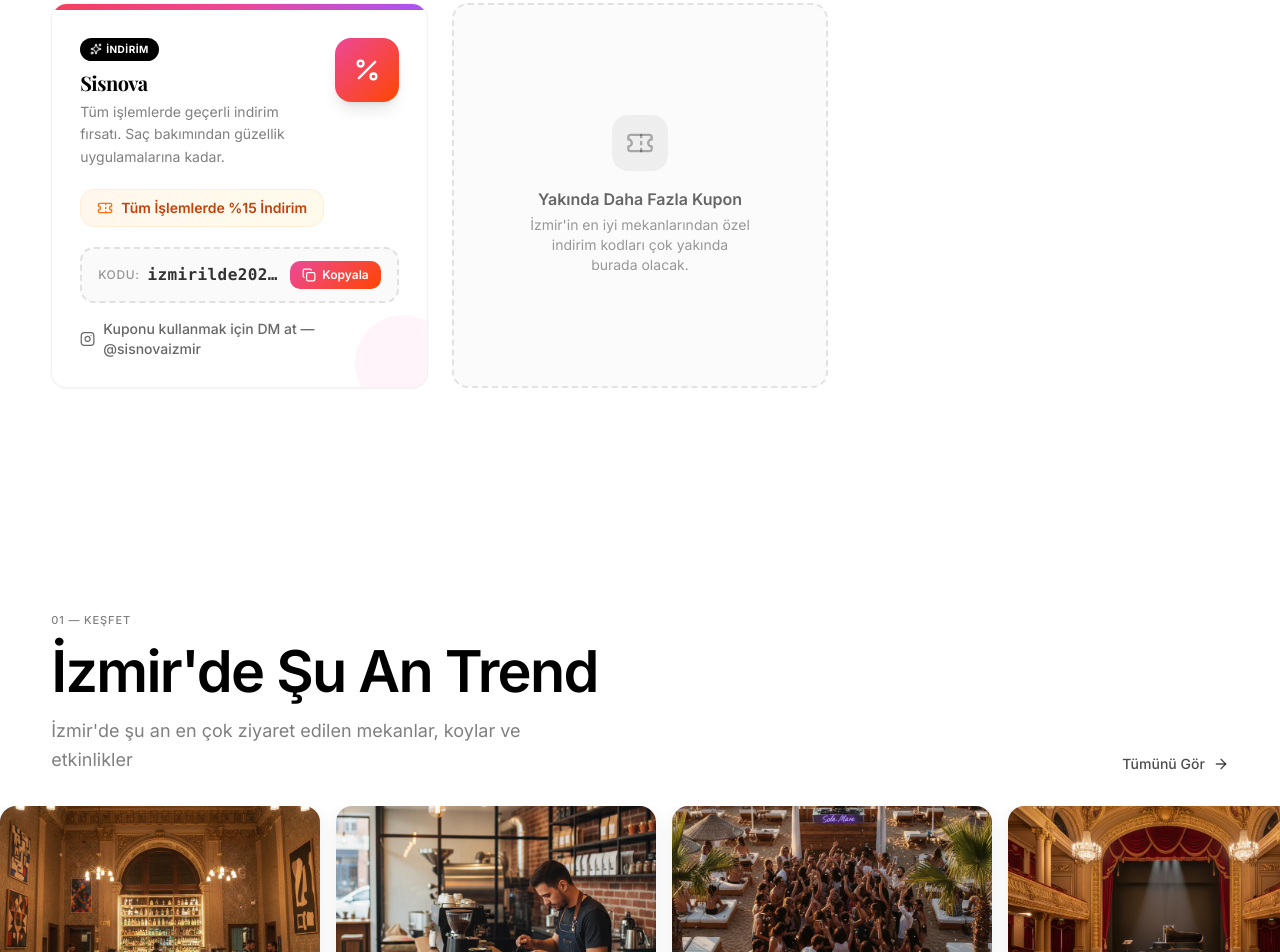
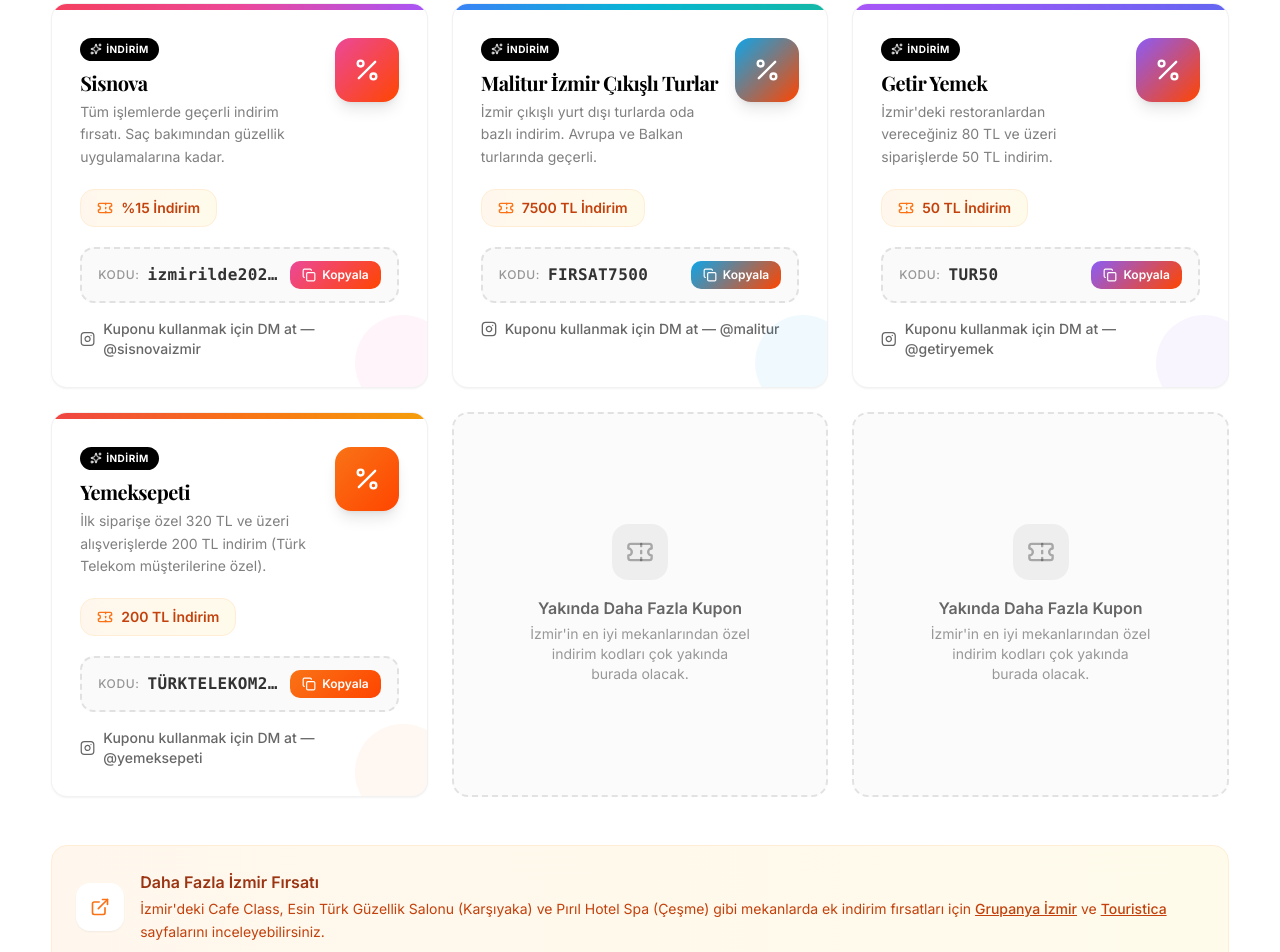
Before and after one commit to busseozgenoglu-cyber/izmirilde, a React (Vite) app: page / in a window 1280 px wide. Shown: the part 1160-2112 px from the top of the page. Built offline with nearby package versions, Linux system fonts and the light colour scheme; a web font is replaced by a local one.

Commit message:
feat: expand coupon section with researched Izmir discounts (Sisnova, Malitur, Getir, Yemeksepeti)

```diff
--- a/src/components/CouponSection.tsx
+++ b/src/components/CouponSection.tsx
@@ -1,6 +1,6 @@
 import { useState } from 'react'
 import { Link } from 'react-router-dom'
-import { Copy, Check, Instagram, Percent, Ticket, Sparkles } from 'lucide-react'
+import { Copy, Check, Instagram, Percent, Ticket, Sparkles, ExternalLink } from 'lucide-react'
 
 interface Coupon {
   id: string
@@ -26,6 +26,39 @@ const coupons: Coupon[] = [
     color: 'from-rose-500 via-pink-500 to-purple-500',
     accentColor: '#ec4899',
   },
+  {
+    id: 'malitur',
+    venue: 'Malitur İzmir Çıkışlı Turlar',
+    discount: '7500 TL',
+    description: 'İzmir çıkışlı yurt dışı turlarda oda bazlı indirim. Avrupa ve Balkan turlarında geçerli.',
+    code: 'FIRSAT7500',
+    instagram: 'https://www.instagram.com/malitur',
+    instagramHandle: '@malitur',
+    color: 'from-blue-500 via-cyan-500 to-teal-500',
+    accentColor: '#0ea5e9',
+  },
+  {
+    id: 'getiryemek',
+    venue: 'Getir Yemek',
+    discount: '50 TL',
+    description: 'İzmir\'deki restoranlardan vereceğiniz 80 TL ve üzeri siparişlerde 50 TL indirim.',
+    code: 'TUR50',
+    instagram: 'https://www.instagram.com/getiryemek',
+    instagramHandle: '@getiryemek',
+    color: 'from-purple-500 via-violet-500 to-indigo-500',
+    accentColor: '#8b5cf6',
+  },
+  {
+    id: 'yemeksepeti',
+    venue: 'Yemeksepeti',
+    discount: '200 TL',
+    description: 'İlk siparişe özel 320 TL ve üzeri alışverişlerde 200 TL indirim (Türk Telekom müşterilerine özel).',
+    code: 'TÜRKTELEKOM200',
+    instagram: 'https://www.instagram.com/yemeksepeti',
+    instagramHandle: '@yemeksepeti',
+    color: 'from-red-500 via-orange-500 to-amber-500',
+    accentColor: '#f97316',
+  },
 ]
 
 function CouponCard({ coupon }: { coupon: Coupon }) {
@@ -37,7 +70,6 @@ function CouponCard({ coupon }: { coupon: Coupon }) {
       setCopied(true)
       setTimeout(() => setCopied(false), 2000)
     } catch {
-      // Fallback
       const ta = document.createElement('textarea')
       ta.value = coupon.code
       document.body.appendChild(ta)
@@ -84,7 +116,7 @@ function CouponCard({ coupon }: { coupon: Coupon }) {
           <div className="inline-flex items-center gap-2 px-4 py-2 rounded-xl bg-gradient-to-r from-orange-50 to-amber-50 border border-orange-100">
             <Ticket className="w-4 h-4 text-orange-500" />
             <span className="text-sm font-semibold text-orange-700">
-              Tüm İşlemlerde {coupon.discount} İndirim
+              {coupon.discount} İndirim
             </span>
           </div>
         </div>
@@ -138,6 +170,20 @@ function CouponCard({ coupon }: { coupon: Coupon }) {
   )
 }
 
+function PlaceholderCard() {
+  return (
+    <div className="relative rounded-2xl border-2 border-dashed border-black/10 bg-black/[0.015] flex flex-col items-center justify-center p-8 text-center min-h-[300px]">
+      <div className="w-14 h-14 rounded-2xl bg-black/5 flex items-center justify-center mb-4">
+        <Ticket className="w-7 h-7 text-black/30" />
+      </div>
+      <h4 className="font-semibold text-black/60 mb-1">Yakında Daha Fazla Kupon</h4>
+      <p className="text-sm text-black/40 max-w-[220px]">
+        İzmir'in en iyi mekanlarından özel indirim kodları çok yakında burada olacak.
+      </p>
+    </div>
+  )
+}
+
 export default function CouponSection() {
   return (
     <section className="bg-white py-20 lg:py-28">
@@ -172,15 +218,28 @@ export default function CouponSection() {
           {coupons.map((c) => (
             <CouponCard key={c.id} coupon={c} />
           ))}
+          <PlaceholderCard />
+          <PlaceholderCard />
+        </div>
 
-          {/* Placeholder card for future coupons */}
-          <div className="relative rounded-2xl border-2 border-dashed border-black/10 bg-black/[0.015] flex flex-col items-center justify-center p-8 text-center min-h-[300px]">
-            <div className="w-14 h-14 rounded-2xl bg-black/5 flex items-center justify-center mb-4">
-              <Ticket className="w-7 h-7 text-black/30" />
-            </div>
-            <h4 className="font-semibold text-black/60 mb-1">Yakında Daha Fazla Kupon</h4>
-            <p className="text-sm text-black/40 max-w-[220px]">
-              İzmir'in en iyi mekanlarından özel indirim kodları çok yakında burada olacak.
+        {/* Grupanya & Fırsat siteleri notu */}
+        <div className="mt-12 p-6 rounded-2xl bg-gradient-to-r from-orange-50 to-amber-50 border border-orange-100 flex flex-col sm:flex-row items-start sm:items-center gap-4">
+          <div className="shrink-0 w-12 h-12 rounded-xl bg-white flex items-center justify-center shadow-sm">
+            <ExternalLink className="w-5 h-5 text-orange-500" />
+          </div>
+          <div>
+            <h4 className="font-semibold text-orange-800 mb-1">Daha Fazla İzmir Fırsatı</h4>
+            <p className="text-sm text-orange-700 leading-relaxed">
+              İzmir'deki Cafe Class, Esin Türk Güzellik Salonu (Karşıyaka) ve Pırıl Hotel Spa (Çeşme) gibi mekanlarda
+              ek indirim fırsatları için{" "}
+              <a href="https://www.grupanya.com/izmir" target="_blank" rel="noopener noreferrer" className="underline font-medium hover:text-orange-900">
+                Grupanya İzmir
+              </a>{" "}
+              ve{" "}
+              <a href="https://www.touristica.com.tr" target="_blank" rel="noopener noreferrer" className="underline font-medium hover:text-orange-900">
+                Touristica
+              </a>{" "}
+              sayfalarını inceleyebilirsiniz.
             </p>
           </div>
         </div>
```
